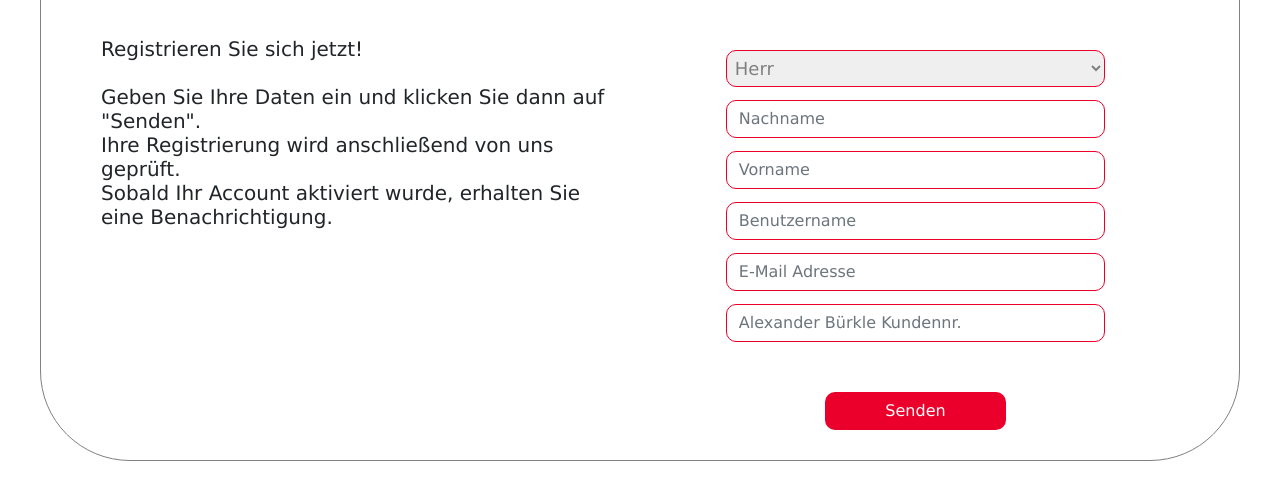
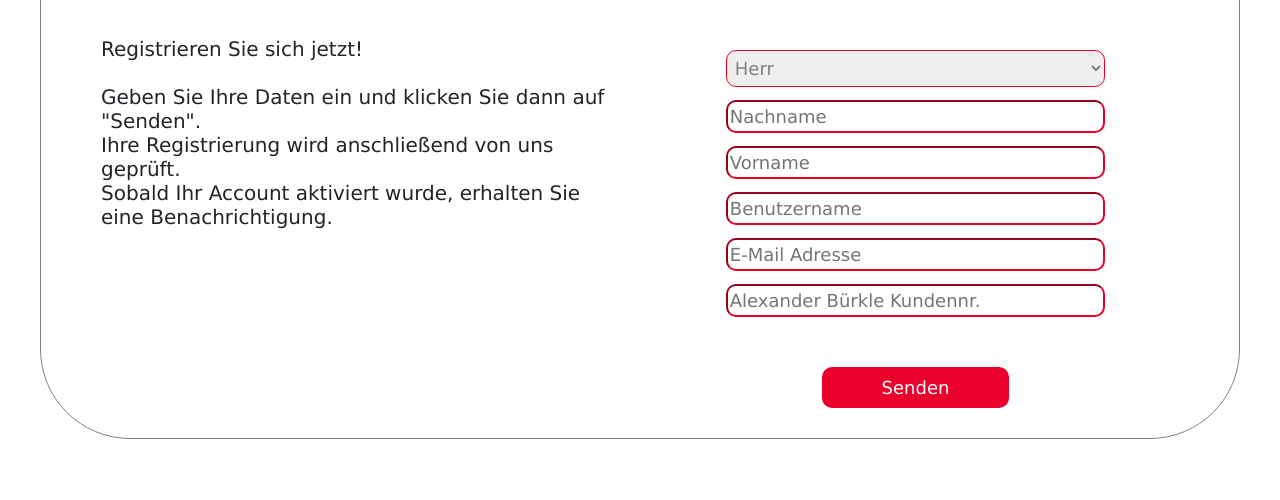
Before and after one commit to Lena0208/Partner-ABcademy, a plain HTML site: page index.html in a window 1280 px wide. Shown: the part 192-692 px from the top of the page. Drawn offline with nearby package versions, Linux system fonts and the light colour scheme.

Commit message:
include HTML form web to case Salesforce

```diff
--- a/index.html
+++ b/index.html
@@ -19,46 +19,22 @@
     </h1>
 </div>
 <div class ="col-6 section2">
-    <form id="data">
-        <div class="Anrede">
-<select name="anrede-dropdown" id="anrede">
-    <option value="m">Herr</option>
-  <option value="w">Frau</option>
-  <option value="d">Divers</option>
+    <form action="https://alexanderbuerkle--uat.my.salesforce.com/servlet/servlet.WebToCase?encoding=UTF-8" method="POST">
+
+<input type=hidden name="orgid" value="00D3N00000037db">
+<input type=hidden name="retURL" value="https://register-partner-abcademy.netlify.app/">
+<input type="hidden" name="SourceId" value=""https://register-partner-abcademy.netlify.app/>
+<select  id="anrede" name="Anrede_PA__c" title="Anrede"><option value="Herr">Herr</option>
+<option value="Frau">Frau</option>
+<option value="Divers">Divers</option>
 </select>
-        </div>
-        <input class="form-control"
-        type="text"
-        autocomplete="off"
-        placeholder="Nachname"
-        id="Nachname"
-        >
-        <input class="form-control"
-        type="text"
-        placeholder="Vorname"
-        autocomplete="off"
-        id="Vorname">
-        <input class="form-control"
-        type="text"
-        placeholder="Benutzername"
-        autocomplete="off"
-        id="Benutzername">
-
-        <input class="form-control"
-        type="text" placeholder="E-Mail Adresse"
-        autocomplete="off"
-        id="Email">
-
-        <input class="form-control"
-        type="text" placeholder="Alexander Bürkle Kundennr."
-        autocomplete="off"
-        id="Kundennummer">
-
-    </form>
-
-    <input class="btn btn-primary"
-    type="submit" value="Senden"
-    id="sendenButton">
+<input id="Nachname" maxlength="30" name="Nachname_PA__c" size="20" type="text" placeholder="Nachname" autocomplete="off"/>
+<input id="Vorname" maxlength="30" name="Vorname_PA__c" size="20" type="text" placeholder="Vorname" autocomplete="off"/>
+<input  id="Benutzername" maxlength="40" name="Benutzername__c" size="20" type="text" placeholder="Benutzername" autocomplete="off"/>
+<input  id="Email" maxlength="80" name="Email_PA__c" size="20" type="text" placeholder="E-Mail Adresse" autocomplete="off"/>
+<input  id="Kundennummer" maxlength="10" name="Kundennummer_PA__c" size="20" type="text" placeholder="Alexander Bürkle Kundennr." autocomplete="off"/>
+<input id="sendenButton" type="submit" name="submit" value="Senden">
+</form>
     </div>
     </div>
 </div>
--- a/src/styles.css
+++ b/src/styles.css
@@ -94,6 +94,7 @@ h1 {
   margin-top: 50px;
   border-radius: 10px;
   transition: all 200ms ease-in-out;
+  color: white;
 }
 
 #sendenButton:hover {
```
